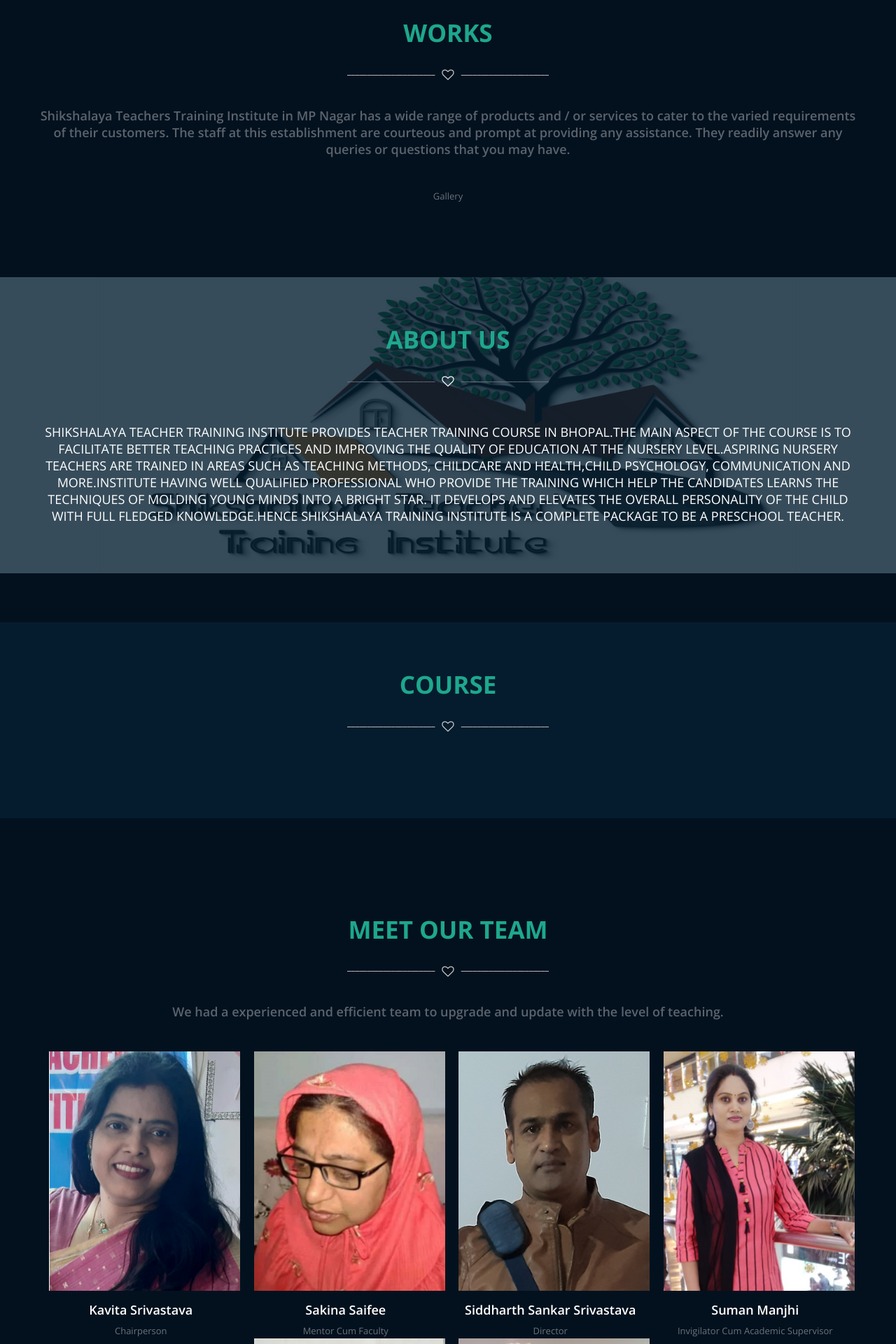
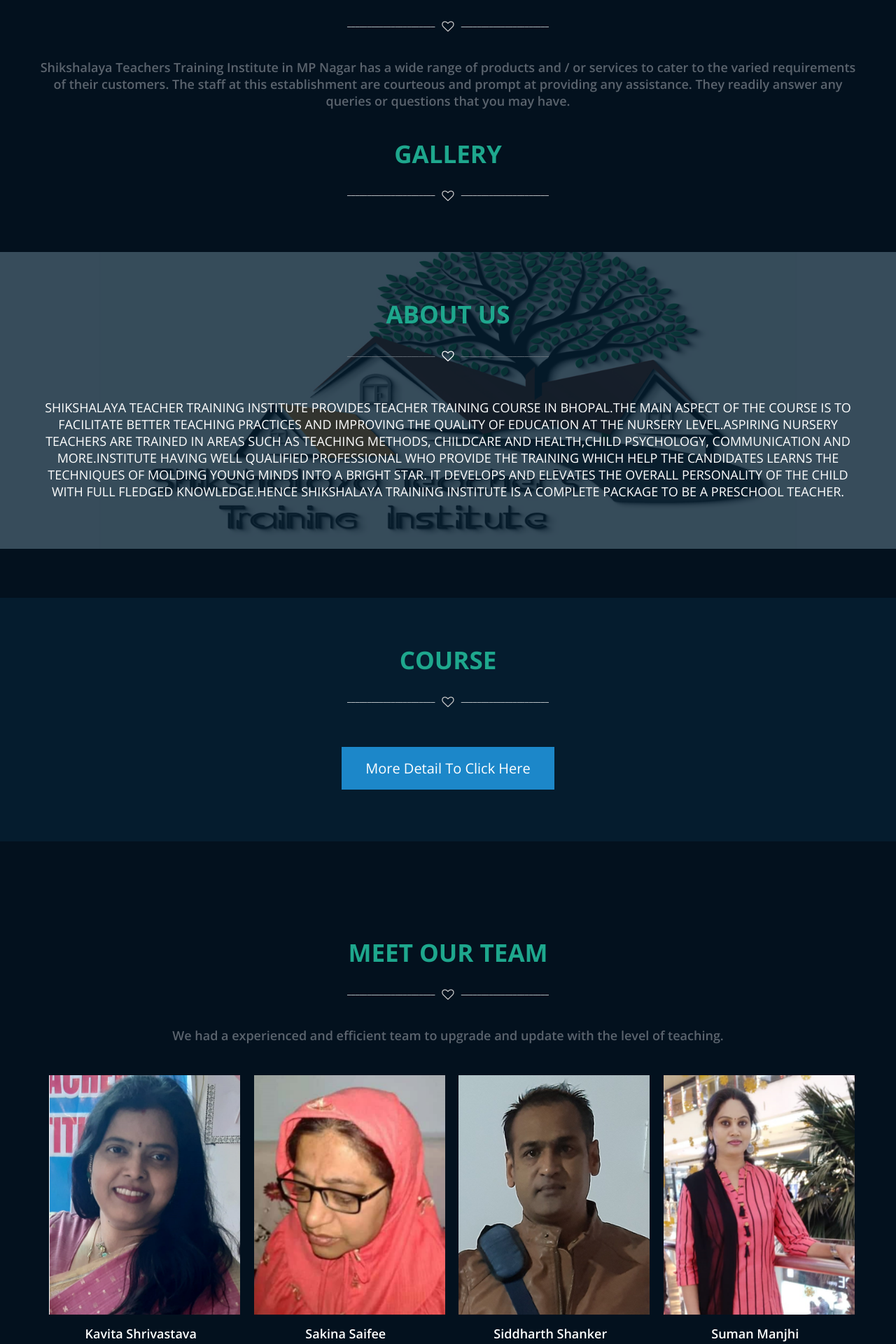
Before and after one commit to abhi-blackbird/aks, a Django app: page / in a window 1280 px wide. Shown: the part 1080-3000 px from the top of the page at 70% size. Run offline with Django 3.2, Linux system fonts and the light colour scheme; some libraries are stand-ins or nearby versions.

Commit message:
28jan update

```diff
--- a/templates/index.html
+++ b/templates/index.html
@@ -210,9 +210,7 @@
 
 
 
-						<ul class="text-center">
-							<li><a href="https://emaxindia.in/exampanel/admission_form.php?cid=Y2VudGVyXzMxMTlfaWQ="class="button">Click Here</a></li>
-                        </ul>
+
 				</div>
 			</div>
 		</div>
@@ -240,11 +238,9 @@
 						<p>Shikshalaya Teachers Training Institute in MP Nagar has a wide range of products and / or services to cater to the varied requirements of their customers. The staff at this establishment are courteous and prompt at providing any assistance. They readily answer any queries or questions that you may have.</p>
 					</div>
 
-					<div class="work-filter wow fadeInRight animated" data-wow-duration="500ms">
-						<ul class="text-center">
-							<li>Gallery</a></li>
-
-						</ul>
+					<div class="sec-title text-center">
+						<h2>Gallery</h2>
+						<div class="devider"><i class="fa fa-heart-o fa-lg"></i></div>
 					</div>
 
 				</div>
@@ -417,38 +413,14 @@
 						</div>
 						<div class="project-wrapper">
 
+						<ul class="text-center">
+							<li><a href="{%static 'shop/img/courses/Shikshalaya.pdf'%}"class="button">More Detail To Click Here</a></li>
+                        </ul>
 
-				<figure class="mix work-item photography">
-					<img src="{%static 'shop/img/courses/course11.jpg'%}" alt="">
-					<figcaption class="overlay">
-						<a class="fancybox" rel="works" title="Write Your Image Caption Here" href="{%static 'shop/img/courses/course11.jpg'%}"><i class="fa fa-eye fa-lg"></i></a>
-						<h1>Course Details</h1>
-						<p>please Open</p>
-					</figcaption>
-				</figure>
 
-				<figure class="mix work-item photography">
-					<img src="{%static 'shop/img/courses/course12.jpg'%}" alt="">
-					<figcaption class="overlay">
-						<a class="fancybox" rel="works" title="Write Your Image Caption Here" href="{%static 'shop/img/courses/course12.jpg'%}"><i class="fa fa-eye fa-lg"></i></a>
-						<h1>Course Details</h1>
-						<p>please Open</p>
-					</figcaption>
-				</figure>
-
-				<figure class="mix work-item photography">
-					<img src="{%static 'shop/img/courses/course13.jpg'%}" alt="">
-					<figcaption class="overlay">
-						<a class="fancybox" rel="works" title="Write Your Image Caption Here" href="{%static 'shop/img/courses/course13.jpg'%}"><i class="fa fa-eye fa-lg"></i></a>
-						<h1>Course Details in Hindi </h1>
-						<p>please Open</p>
-					</figcaption>
-				</figure>
 
 		            	</div>
-
-
-							</div>
+		            </div>
 						</div>
 
 						<!-- end first count item -->
@@ -498,7 +470,7 @@
 								</ul>
 							</figcaption>
 						</div>
-						<h4>Kavita Srivastava</h4>
+						<h4>Kavita Shrivastava</h4>
 						<span>Chairperson</span>
 					</figure>
 					<!-- end single member -->
@@ -536,8 +508,8 @@
 								</ul>
 							</figcaption>
 						</div>
-						<h4>Siddharth Sankar Srivastava</h4>
-						<span>Director</span>
+						<h4>Siddharth Shanker</h4>
+						<span>Director & Media Partner</span>
 					</figure>
 					<!-- end single member -->
 
@@ -605,7 +577,7 @@
 								</ul>
 							</figcaption>
 						</div>
-						<h4>Vaishnavi Srivastava</h4>
+						<h4>Vaishnavi Shrivastava</h4>
 						<span>Work Assistant</span>
 					</figure>
 					<!-- end single member -->
```
Also changed, not shown: static/shop/img/courses/1course.jpg (deleted), static/shop/img/courses/course11.jpg (deleted), static/shop/img/courses/course12.jpg (deleted), static/shop/img/courses/course13.jpg (deleted), static/shop/img/courses/course14.jpg (deleted), 1 other file.
